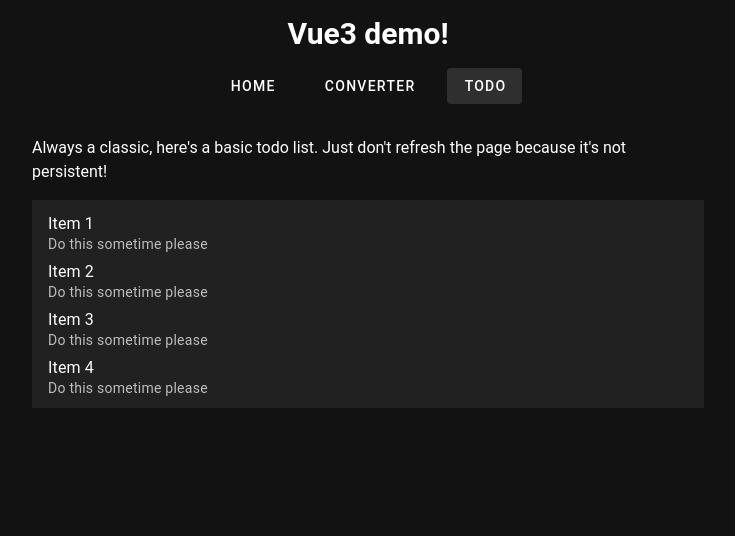
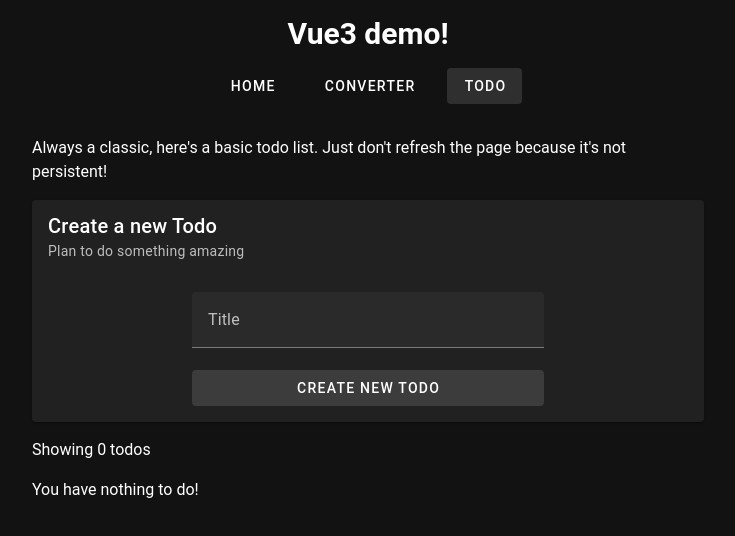
Before and after one commit to rwatson462/vue3-test, a Vue app: page /todo in a window 1280 px wide. Shown: the top 536 px of the page, without its empty margins (272-1007 px from the left). Built offline with nearby package versions, Linux system fonts and the light colour scheme.

Commit message:
Add Todo creation form

```diff
--- /dev/null
+++ b/src/components/Todo/CreateTodoForm.vue
@@ -0,0 +1,26 @@
+<script setup>
+  import {useTodoStore} from "../../stores/TodoStore.js";
+  import {ref} from "vue";
+
+  const { addTodo } = useTodoStore()
+
+  const titleRef = ref('')
+
+  function createAndAddTodo() {
+    const todo = {
+      title: titleRef.value
+    }
+
+    addTodo(todo)
+    titleRef.value = ''
+  }
+</script>
+
+<template>
+  <v-card title="Create a new Todo" subtitle="Plan to do something amazing">
+    <form class="max-w-sm mx-auto flex flex-col p-4" @submit.prevent="createAndAddTodo">
+      <v-text-field label="Title" type="text" v-model="titleRef" />
+      <v-btn text="Create new todo" variant="tonal" type="submit" />
+    </form>
+  </v-card>
+</template>
--- a/src/components/Todo/TodoList.vue
+++ b/src/components/Todo/TodoList.vue
@@ -1,13 +1,14 @@
 <script setup>
+  import {useTodoStore} from "../../stores/TodoStore.js";
+
+  const todoStore = useTodoStore()
 
 </script>
 
 <template>
-  <v-list>
-    <v-list-item v-for="n in 4" :key="n" :title="'Item '.concat(n)" :subtitle="'Do this sometime please'" />
+  <p>Showing {{ todoStore.todoCount }} todos</p>
+  <v-list v-if="todoStore.todoCount > 0">
+    <v-list-item v-for="(todo,idx) of todoStore.todos" :key="idx" :title="todo.title" />
   </v-list>
+  <p v-else>You have nothing to do!</p>
 </template>
-
-<style scoped>
-
-</style>
--- a/src/pages/TodoPage.vue
+++ b/src/pages/TodoPage.vue
@@ -1,15 +1,13 @@
 <script setup>
 
 import TodoList from "../components/Todo/TodoList.vue";
+import CreateTodoForm from "../components/Todo/CreateTodoForm.vue";
 </script>
 
 <template>
   <section class="flex flex-col space-y-4 py-4">
     <p>Always a classic, here's a basic todo list.  Just don't refresh the page because it's not persistent!</p>
-    <TodoList todos="{}" />
+    <CreateTodoForm />
+    <TodoList />
   </section>
 </template>
-
-<style scoped>
-
-</style>
--- /dev/null
+++ b/src/stores/TodoStore.js
@@ -0,0 +1,20 @@
+import {defineStore} from "pinia";
+import {computed, ref} from "vue";
+
+export const useTodoStore = defineStore(
+    'todos',
+    () => {
+        const todos = ref([])
+        const todoCount = computed(() => todos.value.length)
+
+        function addTodo(todo) {
+            todos.value.push(todo)
+        }
+
+        return {
+            todos,
+            todoCount,
+            addTodo
+        }
+    }
+)
```
